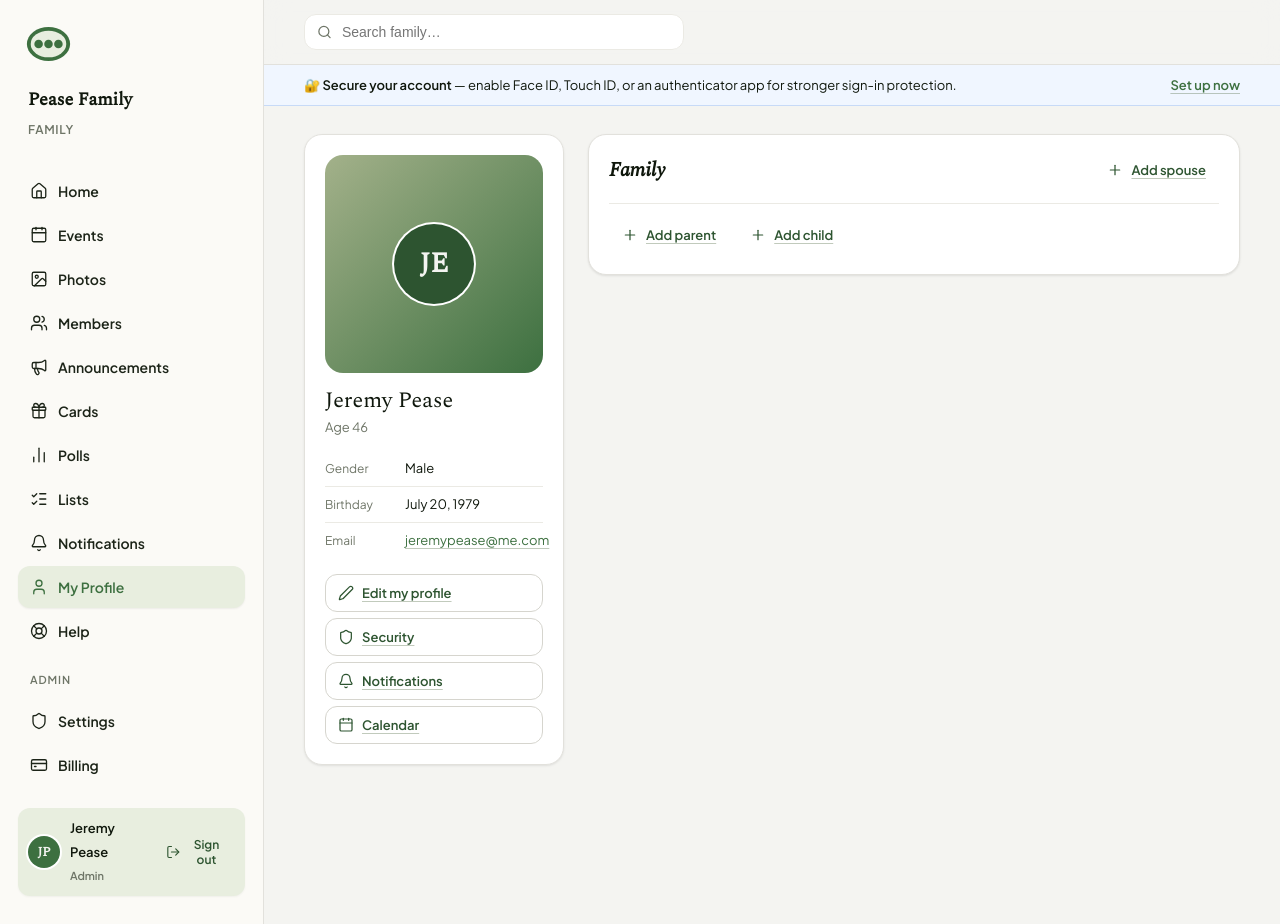
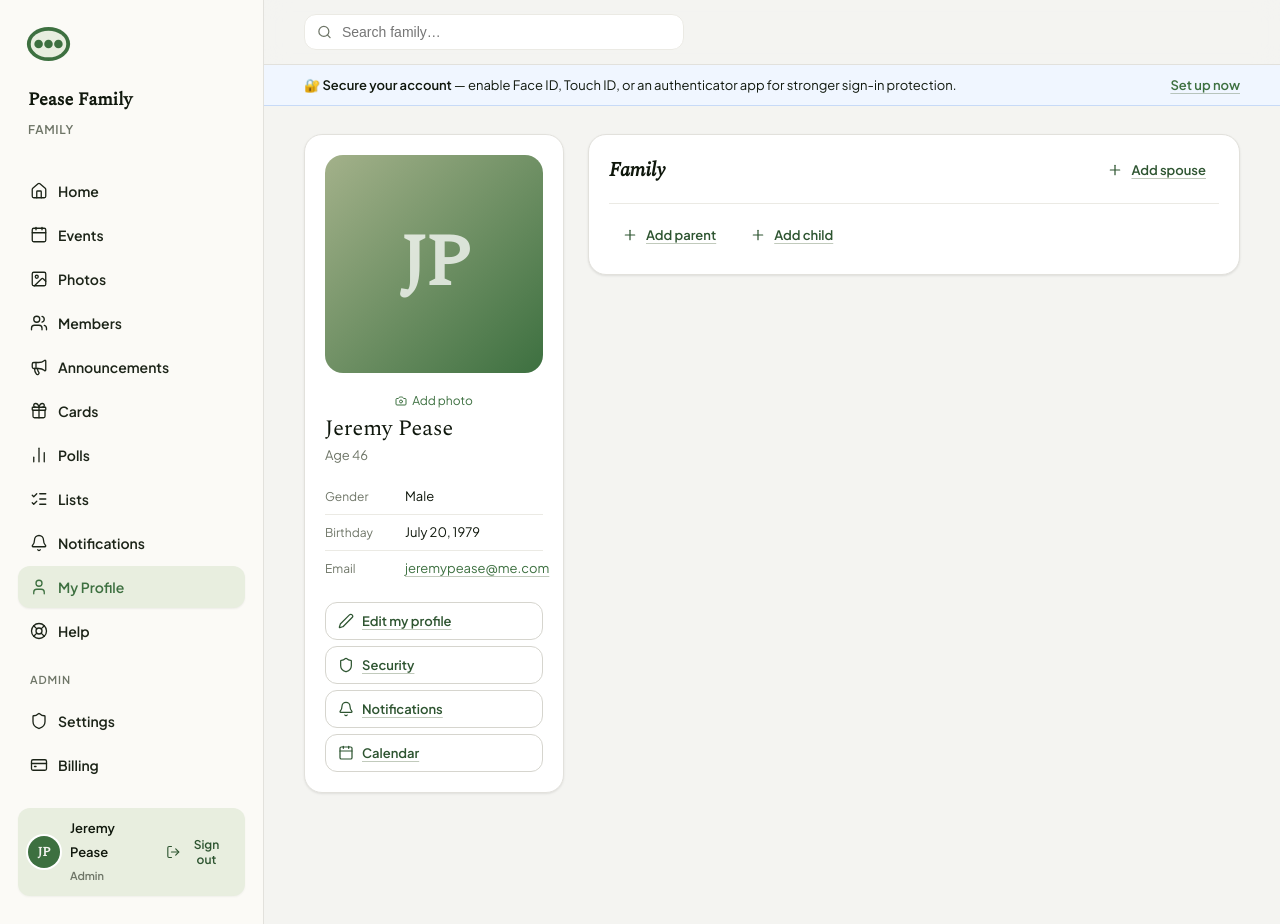
Before and after one commit to jeremypease/swugl, a Flask app: page /profile in a window 1280 px wide. Run offline with Flask 3, Linux system fonts and the light colour scheme; a user stored in the database is signed in; data comes from the database, SQL or seed files in the repository; data that the repository does not hold is empty; some libraries are stand-ins or nearby versions.

Commit message:
feat: profile — photo upload, fixed empty state, occupation field, optional validators, name context, title fix
- "Add photo" / "Change photo" button directly on profile view; submits to new POST /profile/photo route
- Empty photo placeholder fills the full card square with large initials instead of a floating 80px av circle
- Occupation field added to ProfileForm and profile edit template so users can update it themselves
- Birthday and gender changed from DataRequired to Optional — users can now save any field without being forced to fill both
- Profile edit form shows the user's full name (read-only, admin-managed) as context at the top
- Profile edit page title now uses family name instead of hardcoded "Swugl"

Co-Authored-By: Claude Sonnet 4.6 <noreply@anthropic.com>

```diff
--- a/app/forms.py
+++ b/app/forms.py
@@ -76,17 +76,18 @@ class RegistrationForm(FlaskForm):
 
 
 class ProfileForm(FlaskForm):
-    nickname = StringField('Nickname', validators=[Length(max=50)])
+    nickname = StringField('Nickname', validators=[Optional(), Length(max=50)])
     gender = SelectField('Gender', choices=[
         ('', '-- Select --'),
         ('Male', 'Male'),
         ('Female', 'Female')
-    ], validators=[DataRequired()])
-    birthday = DateField('Birthday', validators=[DataRequired()])
-    birthplace = StringField('Birthplace', validators=[Length(max=100)])
-    maiden_name = StringField('Maiden Name', validators=[Length(max=100)])
-    phone = StringField('Phone', validators=[Length(max=20)])
-    notes = TextAreaField('Notes')
+    ], validators=[Optional()])
+    birthday = DateField('Birthday', validators=[Optional()])
+    birthplace = StringField('Birthplace', validators=[Optional(), Length(max=100)])
+    maiden_name = StringField('Maiden Name', validators=[Optional(), Length(max=100)])
+    occupation = StringField('Occupation', validators=[Optional(), Length(max=100)])
+    phone = StringField('Phone', validators=[Optional(), Length(max=20)])
+    notes = TextAreaField('Notes', validators=[Optional()])
     submit = SubmitField('Save Changes')
 
 class SpouseForm(FlaskForm):
--- a/app/routes.py
+++ b/app/routes.py
@@ -1884,18 +1884,38 @@ def profile_edit():
         return redirect(url_for('main.home'))
     form = ProfileForm(obj=person)
     if form.validate_on_submit():
-        person.nickname = form.nickname.data
-        person.gender = form.gender.data
+        person.nickname = form.nickname.data or None
+        person.gender = form.gender.data or None
         person.birthday = form.birthday.data
         person.birthplace = format_birthplace(form.birthplace.data)
-        person.maiden_name = form.maiden_name.data
+        person.maiden_name = form.maiden_name.data or None
+        person.occupation = form.occupation.data or None
         person.phone = format_phone(form.phone.data)
-        person.notes = form.notes.data
-        person.email = current_user.email  # kept in sync with login account email
+        person.notes = form.notes.data or None
+        person.email = current_user.email
         db.session.commit()
         flash('Profile updated successfully!', 'info')
         return redirect(url_for('main.profile'))
-    return render_template('profile_edit.html', form=form)
+    return render_template('profile_edit.html', form=form, person=person)
+
+
+@main.route('/profile/photo', methods=['POST'])
+@login_required
+def profile_photo():
+    person = current_user.person
+    if not person:
+        abort(404)
+    file = request.files.get('photo')
+    if file and file.filename:
+        if person.photo_path:
+            delete_object(person.photo_path)
+        key = upload_photo(file, folder='photos')
+        if key:
+            person.photo_path = key
+            db.session.commit()
+            flash('Profile photo updated.', 'info')
+    return redirect(url_for('main.profile'))
+
 
 @main.route('/notifications')
 @login_required
--- a/app/templates/profile.html
+++ b/app/templates/profile.html
@@ -58,13 +58,26 @@
 {# ── LEFT: photo card ─────────────────────────────────────────── #}
 <div class="profile-card">
     <div class="card" style="padding:20px;">
-        <div class="profile-photo">
+        <div class="profile-photo" style="{% if is_own_profile and not person.photo_path %}cursor:pointer;{% endif %}">
             {% if person.photo_path %}
             <img src="{{ photo_url(person.photo_path) }}" alt="{{ person.get_display_name() }}">
             {% else %}
-            <div class="av" style="width:80px;height:80px;font-size:28px;background:var(--vine-deep);color:var(--cream);">{{ person.name[:2].upper() }}</div>
+            <div style="width:100%;height:100%;display:flex;align-items:center;justify-content:center;font-size:72px;font-weight:700;color:rgba(255,255,255,0.75);font-family:var(--font-display);letter-spacing:-2px;">
+                {{ person.get_display_name()[0].upper() }}{% if person.name.split()|length > 1 %}{{ person.name.split()[-1][0].upper() }}{% endif %}
+            </div>
             {% endif %}
         </div>
+        {% if is_own_profile %}
+        <form method="POST" action="{{ url_for('main.profile_photo') }}" enctype="multipart/form-data"
+              style="margin-top:8px;margin-bottom:4px;text-align:center;">
+            <input type="hidden" name="csrf_token" value="{{ csrf_token() }}">
+            <label style="display:inline-flex;align-items:center;gap:5px;font-size:12px;color:var(--vine);cursor:pointer;">
+                <i data-lucide="camera" style="width:12px;height:12px;"></i>
+                {% if person.photo_path %}Change photo{% else %}Add photo{% endif %}
+                <input type="file" name="photo" accept="image/*" style="display:none;" onchange="this.form.submit()">
+            </label>
+        </form>
+        {% endif %}
 
         <div class="profile-display-name">{{ person.get_display_name() }}</div>
         {% if person.nickname and person.nickname != person.name.split()[0] %}
```
Also changed, not shown: app/templates/profile_edit.html (+18 -5 lines).
